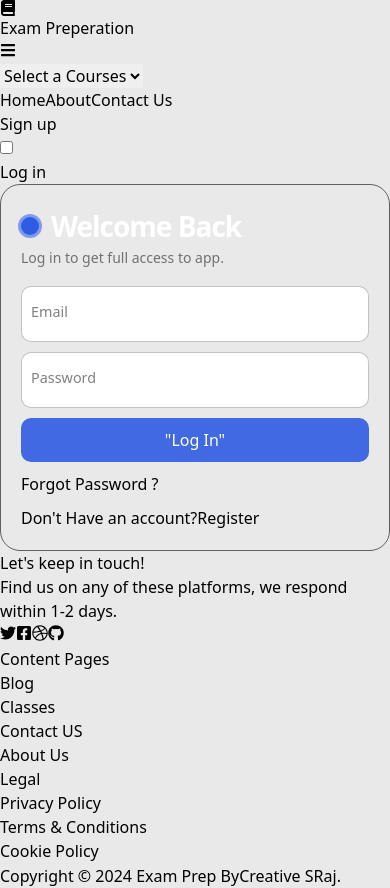
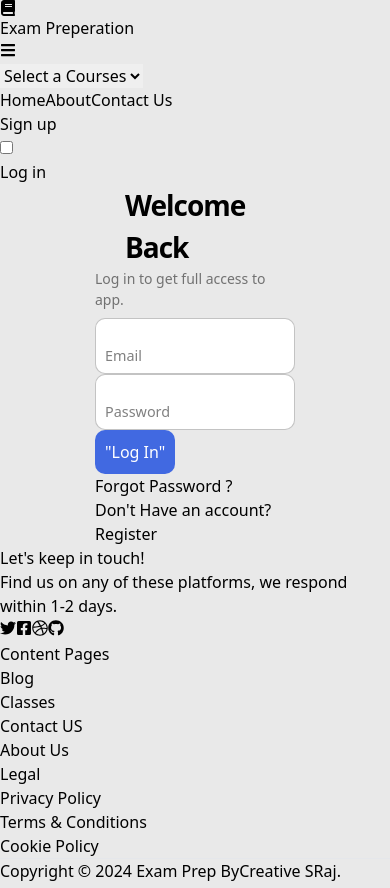
Before and after one commit to Suraj-Xettri/E-Learning-Website, a React (Vite) app in the folder e-learning/: page /Log in a window 390 px wide. Built offline with nearby package versions, Linux system fonts and the light colour scheme.

Commit message:
Responsive Login and register created

```diff
--- a/e-learning/src/components/Login/Log.jsx
+++ b/e-learning/src/components/Login/Log.jsx
@@ -36,10 +36,10 @@ const Log = () => {
         isFlipped ? (
           <Register handleToggle = {handleToggle}/>
         ) : (
-          <div className="flex-1 flex flex-col gap-5 items-center">
+          <div className="flex-1 flex flex-col gap-5 items-center justify-center">
             <div className="flex-1">
-              <form className="form">
-                <p className="title">Welcome Back </p>
+              <form className="flex flex-col form gap-3 relative bg-transparent p-5 rounded-2xl border border-gray-400 min-w-[300px] sm:min-w-[360px]">
+                <p className="titles">Welcome Back </p>
                 <p className="message">
                  Log in to get full access to app.
                 </p>
--- a/e-learning/src/components/Login/login.css
+++ b/e-learning/src/components/Login/login.css
@@ -1,18 +1,6 @@
- .form {
-    display: flex;
-    flex-direction: column;
-    gap: 10px;
-    min-width: 340px;
-    background-color: transparent;
-    padding: 20px;
-    border-radius: 20px;
-    border: 1px solid rgb(96, 94, 94);
-    position: relative;
-  }
-
-  .title {
+.titles {
   font-size: 28px;
-    color: white;
+  color: black;
   font-weight: 600;
   letter-spacing: -1px;
   position: relative;
@@ -21,7 +9,8 @@
   padding-left: 30px;
 }
 
-  .title::before,.title::after {
+.title::before,
+.title::after {
   position: absolute;
   content: "";
   height: 16px;
@@ -42,8 +31,16 @@
   height: 18px;
   animation: pulse 1s linear infinite;
 }
+@media (min-width: 360px) {
+  .form {
+    max-width: 200px;
+    width: 100%;
+    margin: 0 auto;
+  }
+}
 
-  .message, .signin {
+.message,
+.signin {
   color: rgba(88, 87, 87, 0.822);
   font-size: 14px;
   padding-bottom: 8px;
@@ -94,7 +91,8 @@
   font-size: 0.9em;
 }
 
-  .form label .input:focus + span,.form label .input:valid + span {
+.form label .input:focus + span,
+.form label .input:valid + span {
   top: 30px;
   font-size: 0.7em;
   font-weight: 600;
@@ -112,7 +110,7 @@
   border-radius: 10px;
   color: #fff;
   font-size: 16px;
-    transform: .3s ease;
+  transform: 0.3s ease;
 }
 
 .submit:hover {
```
Lines whose indentation alone changed are shown as unchanged.
